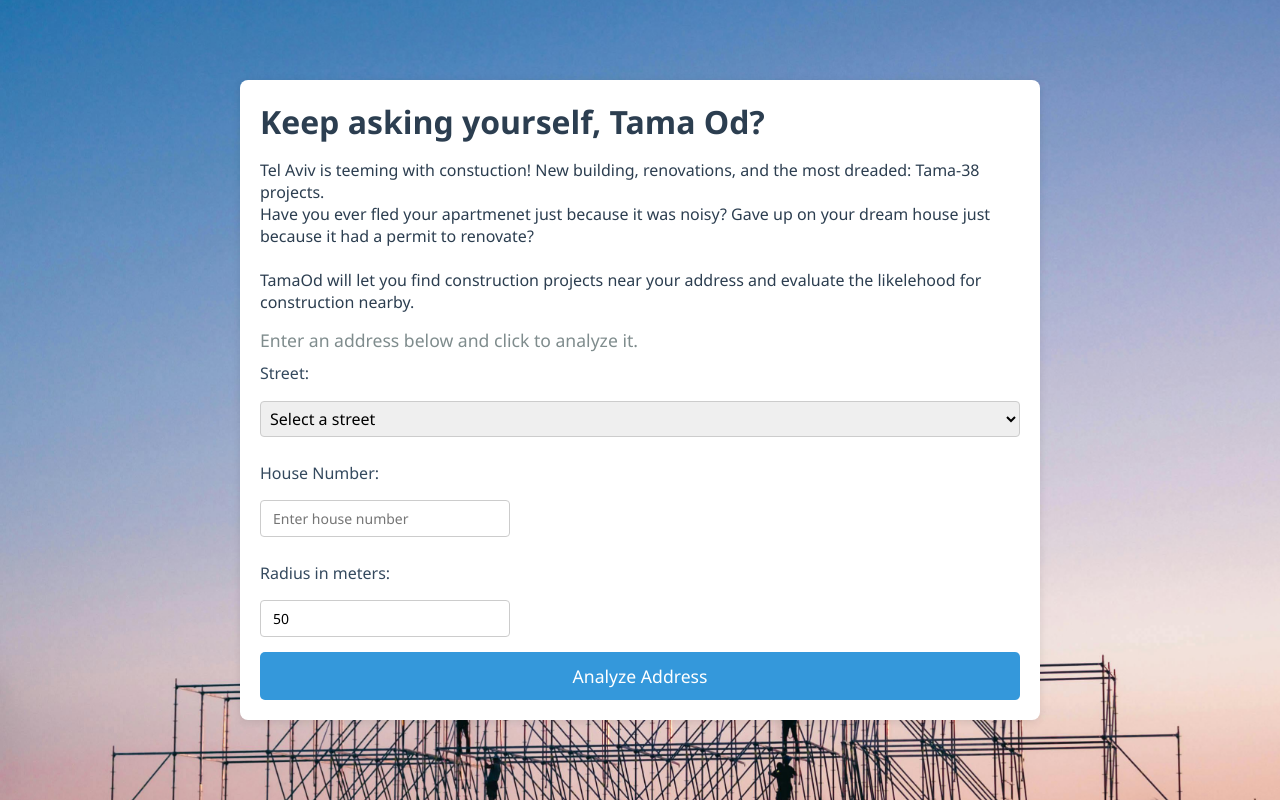
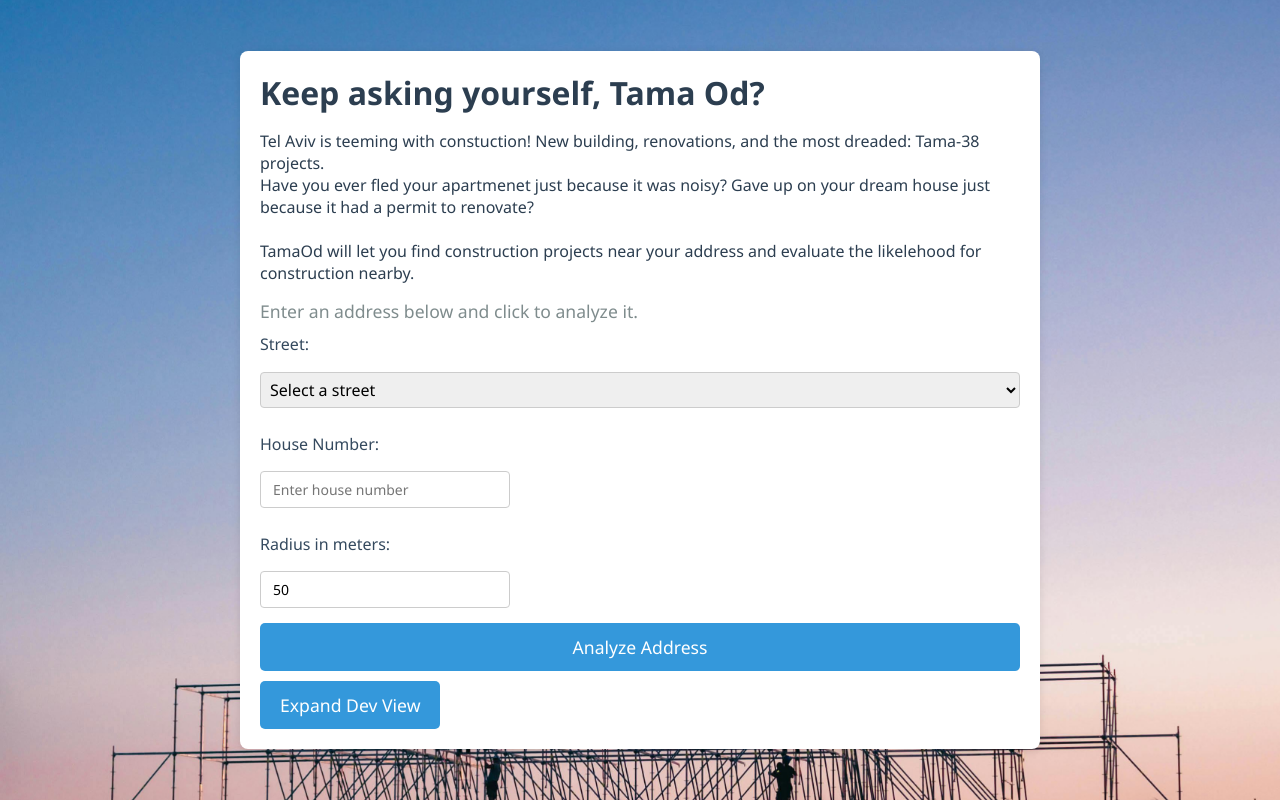
Before and after one commit to elai-shalev/TamaOd, a Django app: template ui/templates/index.html in a window 1280 px wide. Run offline with Django 5.2, Linux system fonts and the light colour scheme; the template is opened without the code that fills it, so the values that code supplies are empty; parts of the project's set-up code (start-up, migrations or seed data) failed here and were passed over.

Commit message:
Implemented interactive map with colored-in dangerous addresses

```diff
--- a/ui/static/js/script.js
+++ b/ui/static/js/script.js
@@ -1,35 +1,59 @@
 document.addEventListener("DOMContentLoaded", function () {
     const streetSelect = document.getElementById('street-select');
+    const devResponseBox = document.getElementById("dev-response");
+    const toggleDevViewButton = document.getElementById("toggleDevView");
 
-    // Fetch streets from the server
+    // --- Dev View Control Setup ---
+    // Initially hide the dev response box
+    devResponseBox.classList.add("dev-response-hidden");
+    devResponseBox.classList.remove("dev-response-visible"); // Ensure it doesn't have the visible class
+    toggleDevViewButton.textContent = "Expand Dev View"; // Set initial button text
+
+    // Add event listener to toggle the dev view
+    toggleDevViewButton.addEventListener("click", function() {
+        if (devResponseBox.classList.contains("dev-response-hidden")) {
+            // If currently hidden, show it
+            devResponseBox.classList.remove("dev-response-hidden");
+            devResponseBox.classList.add("dev-response-visible");
+            toggleDevViewButton.textContent = "Collapse Dev View";
+        } else {
+            // If currently visible, hide it
+            devResponseBox.classList.remove("dev-response-visible");
+            devResponseBox.classList.add("dev-response-hidden");
+            toggleDevViewButton.textContent = "Expand Dev View";
+        }
+    });
+    // --- End Dev View Control Setup ---
+
+    // Fetch streets from the server (your existing code)
     fetch('/api/streets/')
         .then(response => response.json())
         .then(data => {
             const streets = data.streets || [];
-
             // Function to update the dropdown options based on filtered streets
-            function updateStreetOptions(filteredStreets) {
+            function updateStreetOptions(filteredStreets) { // Corrected parameter name
                 // Clear current options
                 streetSelect.innerHTML = '<option value="">Select a street</option>';
-
                 // Append the filtered streets
-                filteredStreets.forEach(street => {
+                filteredStreets.forEach(street => { // <-- THIS LINE WAS THE TYPO
                     const option = document.createElement('option');
                     option.value = street;
                     option.textContent = street;
                     streetSelect.appendChild(option);
                 });
             }
-
             // Initial population of all streets
             updateStreetOptions(streets);
-
         })
         .catch(error => {
             console.error('Error fetching streets:', error);
+            // Optionally, show error in dev response box if it's meant to capture all errors
+            devResponseBox.innerText = `Error fetching streets: ${error.message || error}`;
+            devResponseBox.classList.remove("dev-response-hidden"); // Make visible if there's an error
+            devResponseBox.classList.add("dev-response-visible");
+            toggleDevViewButton.textContent = "Collapse Dev View"; // Update button text
         });
 });
-
 
 // COMBINED EVENT LISTENER FOR FORM SUBMISSION
 document.getElementById("addressForm").addEventListener("submit", function (event) {
@@ -39,13 +63,20 @@ document.getElementById("addressForm").addEventListener("submit", function (even
     const houseNumber = document.getElementById("houseNumber").value;
     const radius = document.getElementById("radius").value;
 
-    const devResponseBox = document.getElementById("dev-response"); // Get dev box
-    const cityMapBox = document.getElementById("city-map"); // Get the map container
+    const devResponseBox = document.getElementById("dev-response");
+    const toggleDevViewButton = document.getElementById("toggleDevView");
+    const cityMapBox = document.getElementById("city-map");
+
+    // --- Reset Dev View on new Submission ---
+    // Hide the dev response box and reset button text when a new search begins
+    devResponseBox.classList.remove("dev-response-visible");
+    devResponseBox.classList.add("dev-response-hidden");
+    toggleDevViewButton.textContent = "Expand Dev View";
+    // --- End Reset Dev View ---
 
     // Clear previous map/content and show loading state if desired
     cityMapBox.innerHTML = `<div id="map" style="height: 400px;"></div>`;
     cityMapBox.classList.add("visible");
-    devResponseBox.classList.remove("visible"); // Hide dev response initially or clear it
 
     // Initialize map immediately
     const map = L.map('map').setView([32.0699, 34.7735], 16); // Center Tel Aviv
@@ -65,7 +96,6 @@ document.getElementById("addressForm").addEventListener("submit", function (even
         .then(response => response.json())
         .then(data => {
             // Display raw JSON response for dev
-            devResponseBox.classList.add("visible");
             devResponseBox.innerText = JSON.stringify(data, null, 2);
 
             if (!Array.isArray(data) || data.length === 0) {
@@ -113,9 +143,13 @@ document.getElementById("addressForm").addEventListener("submit", function (even
         })
         .catch(error => {
             console.error("Error fetching data:", error);
-            // Update the map container with an error message, or use an alert
+            // Display error message in the map container (user-facing)
             cityMapBox.innerHTML = `<p style="color: red;">An error occurred. Please try again.</p>`;
-            devResponseBox.classList.add("visible");
+
+            // Also display error in the dev response box and make it visible
             devResponseBox.innerText = `Error: ${error.message || error}`;
+            devResponseBox.classList.remove("dev-response-hidden");
+            devResponseBox.classList.add("dev-response-visible");
+            toggleDevViewButton.textContent = "Collapse Dev View"; // Update button text
         });
 });
--- a/ui/templates/index.html
+++ b/ui/templates/index.html
@@ -41,6 +41,7 @@
 
         <div id="city-map" class="city-map" style="height: 600px;"></div>
 
+        <button id="toggleDevView" type="button" style="margin-top: 10px;">Expand Dev View</button>
         <div id="dev-response" class="dev-response-hidden">
             </div>
 
```
